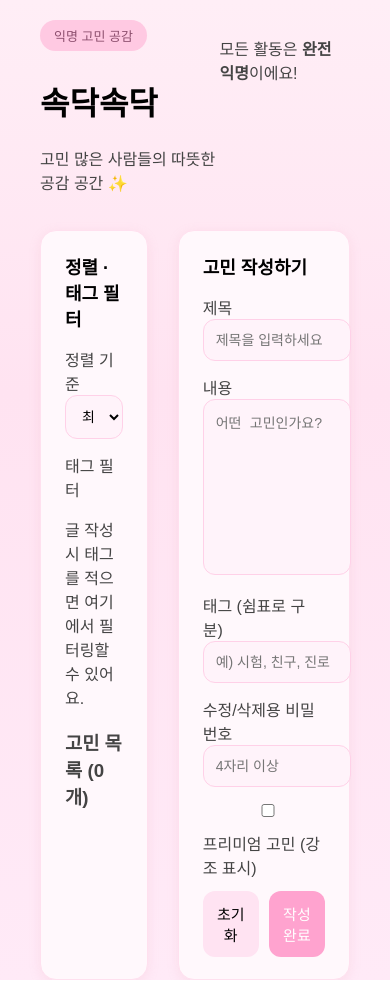
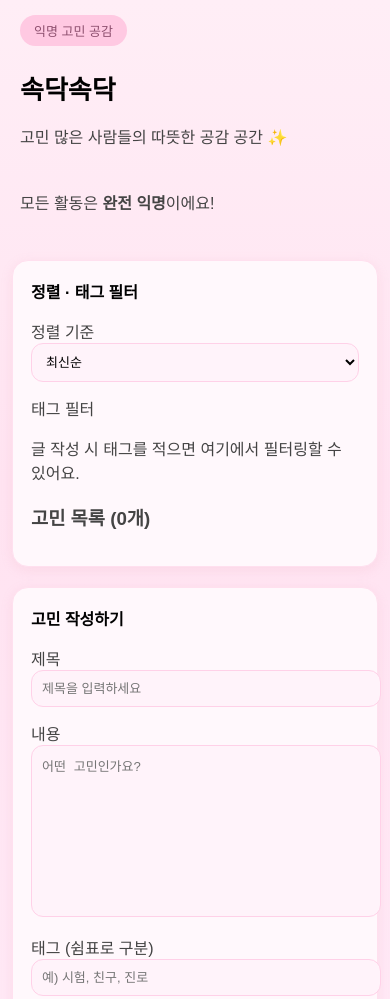
Before and after one commit to siub3352-sketch/sokdak-service, a website: page public/index.html in a window 390 px wide. Shown: the top 999 px of the page. Drawn offline with nearby package versions, Linux system fonts and the light colour scheme; no server answers.

Commit message:
update style.css

```diff
--- a/public/style.css
+++ b/public/style.css
@@ -187,3 +187,85 @@ textarea {
   background: #ffd2ea;
   border-color: #ff9acb;
 }
+/* ============================================
+   📱 태블릿 (768px 이하) → 1단 구조
+============================================ */
+@media (max-width: 768px) {
+  .layout {
+    grid-template-columns: 1fr;
+    padding: 0 20px;
+    gap: 20px;
+  }
+
+  body {
+    padding-top: 5px;
+  }
+
+  .header-wrap {
+    padding: 10px 20px;
+    flex-direction: column;
+    text-align: left;
+    gap: 10px;
+  }
+
+  .header-right {
+    align-self: flex-start;
+  }
+
+  .card {
+    padding: 18px;
+  }
+}
+
+/* ============================================
+   📱 스마트폰 (600px 이하)
+============================================ */
+@media (max-width: 600px) {
+
+  /* 글자 크기 줄이기 */
+  h1 {
+    font-size: 26px;
+  }
+
+  .card-title {
+    font-size: 16px;
+  }
+
+  input,
+  select,
+  textarea {
+    font-size: 13px;
+    padding: 10px;
+  }
+
+  .btn {
+    font-size: 14px;
+    padding: 10px;
+  }
+
+  /* 버튼들 */
+  .btn-list {
+    padding: 6px 12px;
+    font-size: 12px;
+  }
+
+  .btn-comment {
+    font-size: 14px;
+    padding: 10px;
+  }
+
+  /* 댓글 카드 */
+  .comment-card {
+    padding: 8px;
+  }
+
+  /* 카드 간격 */
+  .post-card {
+    padding: 12px;
+  }
+
+  /* 전체 좌우 여백 축소 */
+  .layout {
+    padding: 0 12px;
+  }
+}
```
